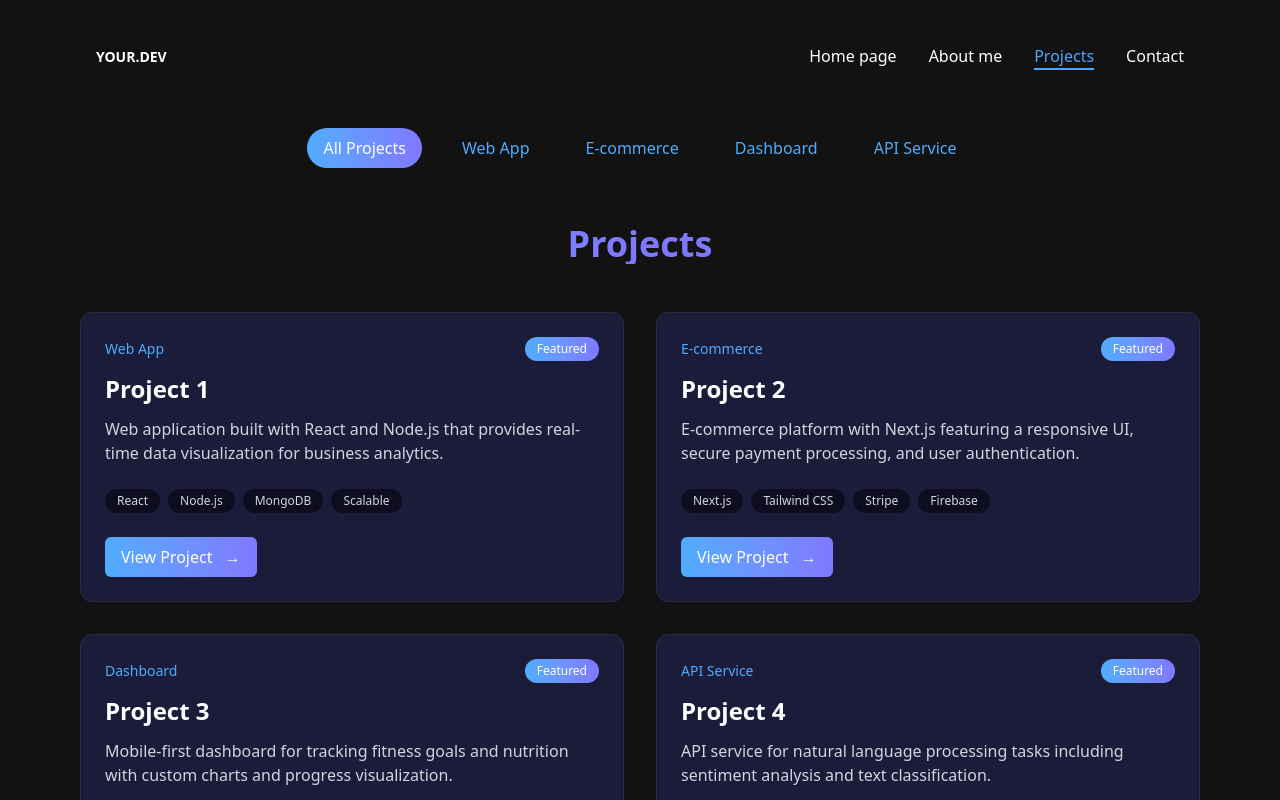
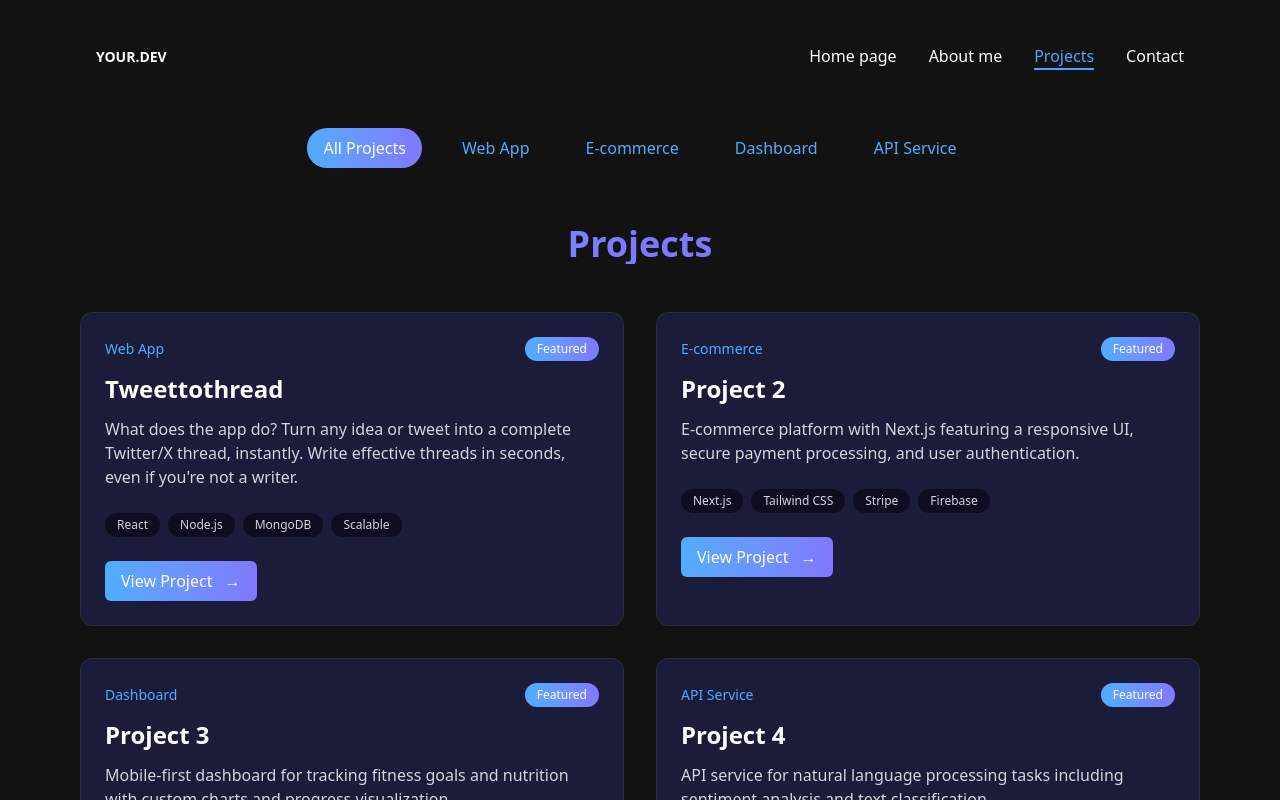
Before and after one commit to Anais77777/portafolio-jesus-bohorquez, a Next.js app: page /projects in a window 1280 px wide. Shown: the top 800 px of the page. Built offline with nearby package versions, Linux system fonts and the light colour scheme.

Commit message:
agregue firebase

```diff
--- a/app.js
+++ b/app.js
@@ -7,3 +7,15 @@ function MyApp({ Component, pageProps }) {
 }
 
 export default MyApp;
+
+import { doc, getDoc } from "firebase/firestore";
+
+const docRef = doc(db, "cities", "SF");
+const docSnap = await getDoc(docRef);
+
+if (docSnap.exists()) {
+  console.log("Document data:", docSnap.data());
+} else {
+  // docSnap.data() will be undefined in this case
+  console.log("No such document!");
+}
--- /dev/null
+++ b/firebase.ts
@@ -0,0 +1,17 @@
+import { initializeApp } from "firebase/app";
+import { getAuth } from "firebase/auth";
+import { getFirestore } from "firebase/firestore";
+
+const firebaseConfig = {
+  apiKey: process.env.NEXT_PUBLIC_FIREBASE_API_KEY,
+  authDomain: process.env.NEXT_PUBLIC_FIREBASE_AUTH_DOMAIN,
+  projectId: process.env.NEXT_PUBLIC_FIREBASE_PROJECT_ID,
+  storageBucket: process.env.NEXT_PUBLIC_FIREBASE_STORAGE_BUCKET,
+  messagingSenderId: process.env.NEXT_PUBLIC_FIREBASE_MESSAGING_SENDER_ID,
+  appId: process.env.NEXT_PUBLIC_FIREBASE_APP_ID,
+  measurementId: process.env.NEXT_PUBLIC_FIREBASE_APP_ID,
+};
+
+const app = initializeApp(firebaseConfig);
+export const auth = getAuth(app);
+export const db = getFirestore(app);
--- a/package.json
+++ b/package.json
@@ -9,6 +9,7 @@
     "lint": "next lint"
   },
   "dependencies": {
+    "firebase": "^11.8.1",
     "framer-motion": "^12.8.0",
     "next": "15.3.1",
     "postcss": "^8.5.3",
--- a/src/app/projects/page.tsx
+++ b/src/app/projects/page.tsx
@@ -12,11 +12,11 @@ export default function Projects() {
     {
       id: 1,
       category: "Web App",
-      title: "Project 1",
+      title: "Tweettothread",
       description:
-        "Web application built with React and Node.js that provides real-time data visualization for business analytics.",
+        "What does the app do? Turn any idea or tweet into a complete Twitter/X thread, instantly. Write effective threads in seconds, even if you're not a writer.",
       technologies: ["React", "Node.js", "MongoDB", "Scalable"],
-      link: "#",
+      link: "https://tweettothread.bohorquez.dev/",
     },
     {
       id: 2,
```
Also changed, not shown: 2 other files (tests, documents, lock files or other folders).
